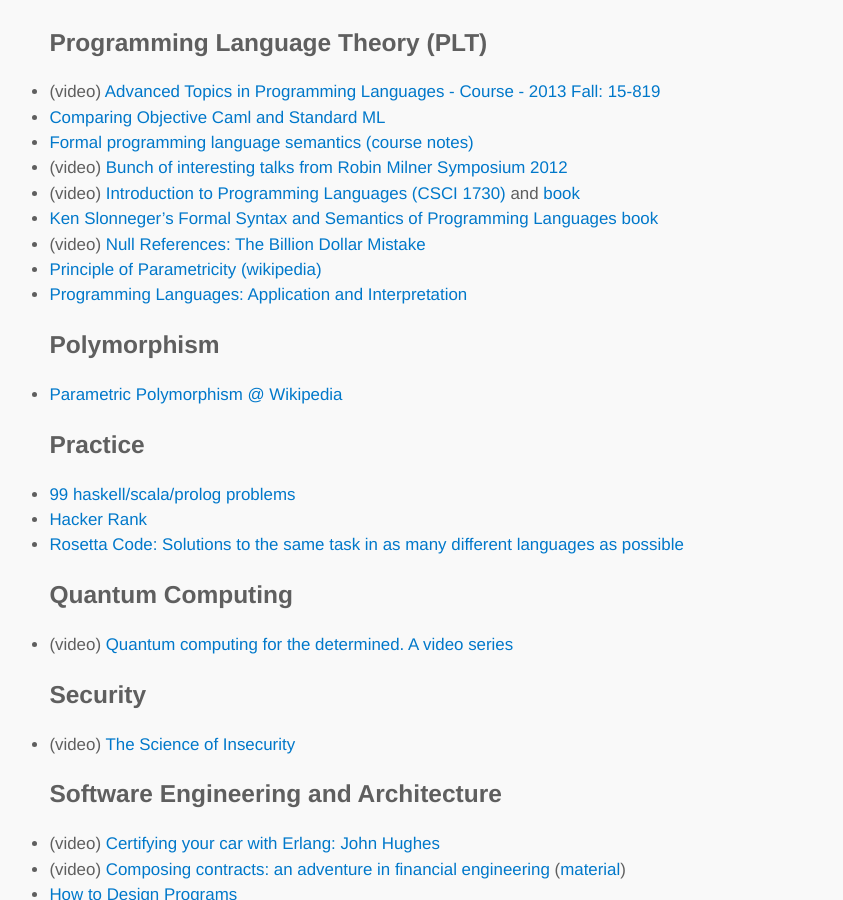
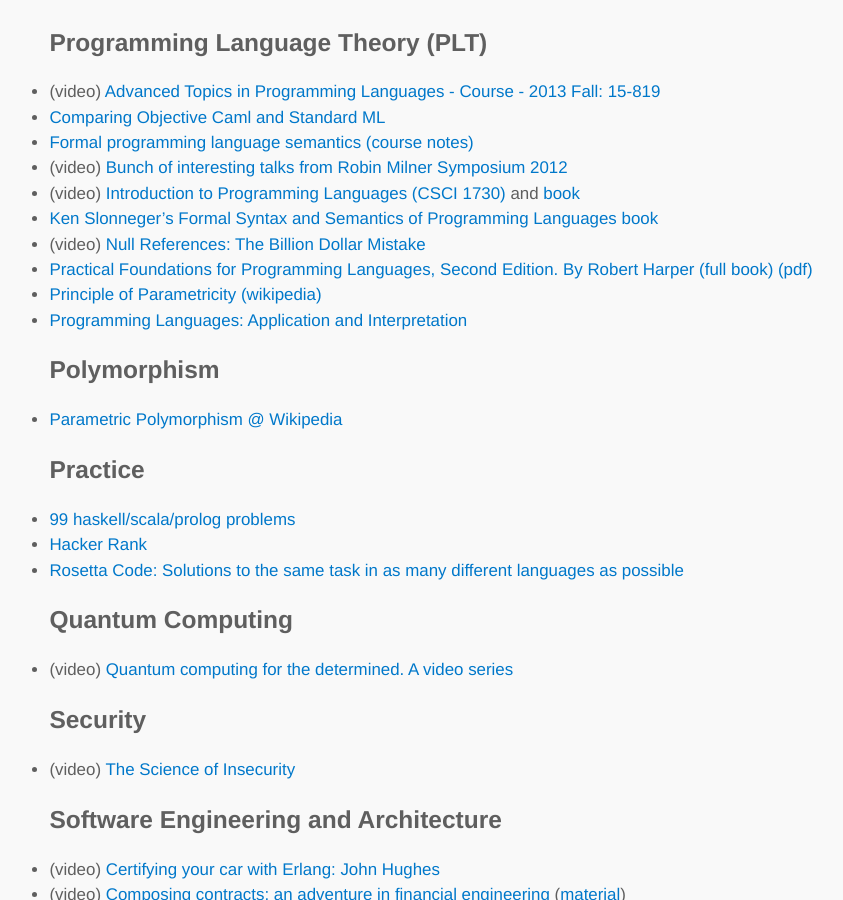
Before and after one commit to lambdatoast/lambdatoast.github.com, a Jekyll site: the page built from cs-resources/index.md, in a window 1280 px wide and 900 px high, scrolled down 5357 px. Shown: the whole window, without its empty margins (200-1043 px from the left). Built offline with Jekyll 4.4.1, drawn with Linux system fonts in a browser that asks for light colours.

Commit message:
Add link to Harper's Practical Foundations.

```diff
--- a/cs-resources/index.md
+++ b/cs-resources/index.md
@@ -172,6 +172,7 @@
   - (video) [Introduction to Programming Languages (CSCI 1730)](http://cs.brown.edu/courses/csci1730/2012/Videos/) and [book](http://cs.brown.edu/courses/csci1730/2012/book/)
   - [Ken Slonneger's Formal Syntax and Semantics of Programming Languages book](http://homepage.cs.uiowa.edu/~slonnegr/plf/Book/)
   - (video) [Null References: The Billion Dollar Mistake](http://www.infoq.com/presentations/Null-References-The-Billion-Dollar-Mistake-Tony-Hoare)
+  - [Practical Foundations for Programming Languages, Second Edition. By Robert Harper (full book) (pdf)](http://www.cs.cmu.edu/~rwh/plbook/book.pdf)
   - [Principle of Parametricity (wikipedia)](http://en.wikipedia.org/wiki/Parametricity)
   - [Programming Languages: Application and Interpretation](http://cs.brown.edu/~sk/Publications/Books/ProgLangs/2007-04-26/)
 ## Polymorphism
```
